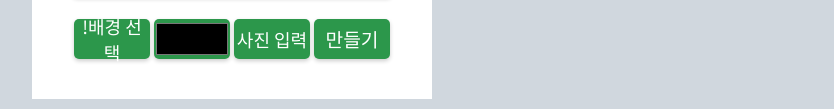
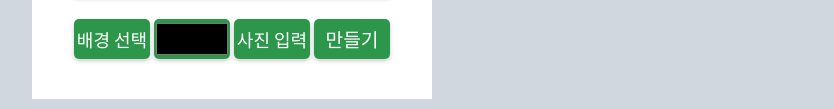
Before and after one commit to master1st/cardnetlifya, a plain HTML site: page index.html in a window 1280 px wide. Shown: the part 602-711 px from the top of the page, without its empty margins (88-922 px from the left). Drawn offline with Linux system fonts and the light colour scheme.

Commit message:
수정사항 배포'

```diff
--- a/index.html
+++ b/index.html
@@ -32,7 +32,7 @@
                     <input type="text" id="github" name="part" value="" placeholder="github">
                     <input type="text" id="instagram" name="part" value="" placeholder="instagram">
                     <div id="buttonBox">
-                        <label class="imgButton" for="bgCustom">!배경 선택</label>
+                        <label class="imgButton" for="bgCustom">배경 선택</label>
                         <input type="color" id="bgCustom" value="배경 색상">
                         <label class="imgButton" for="file-input">사진 입력</label>
                         <input type="file" id="file-input" name="image" accept="image/*">
```
